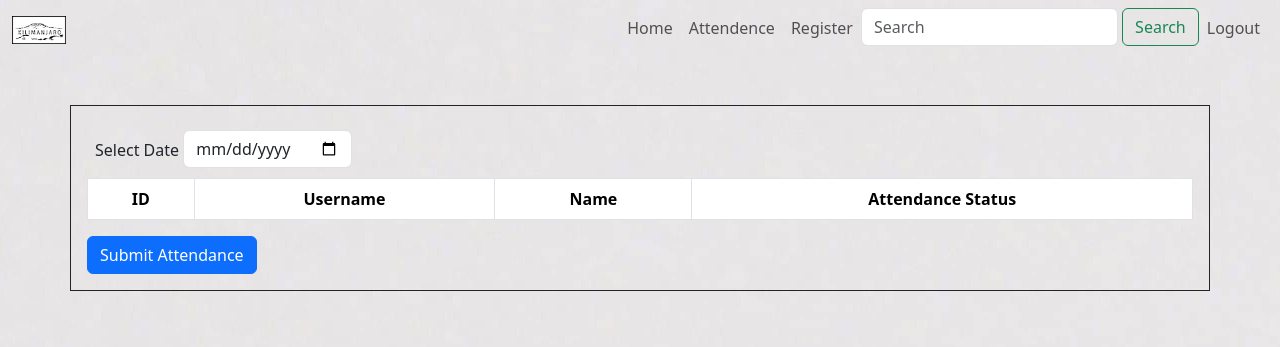
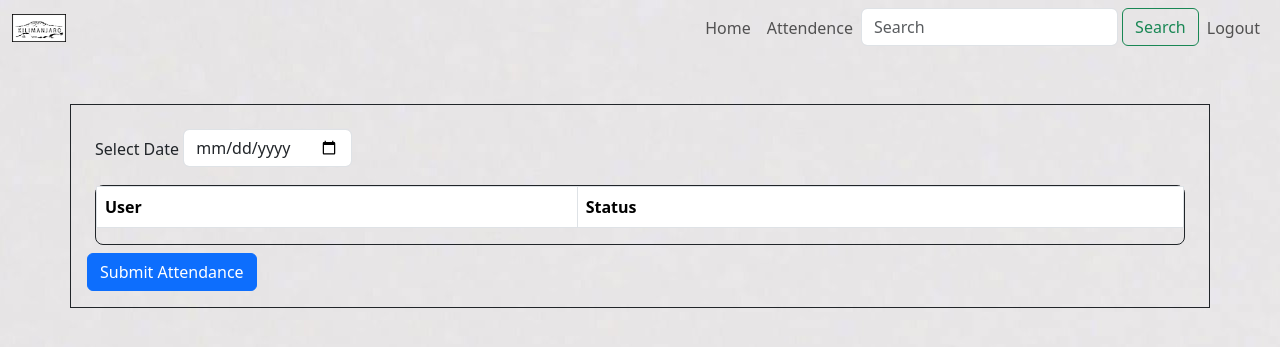
Before and after one commit to e9arawat/Kilimanjaro, a Django app: page /attendance_form/ in a window 1280 px wide. Shown: the top 347 px of the page. Run offline with Django 4.2, Linux system fonts and the light colour scheme; the visitor is signed in with stand-in values (Sample User, id 1); data comes from the database, SQL or seed files in the repository; lists and menus that the app fills with data are empty.

Commit message:
On Progress

```diff
--- a/entropy/entropy/settings.py
+++ b/entropy/entropy/settings.py
@@ -122,3 +122,4 @@ STATIC_URL = "static/"
 # https://docs.djangoproject.com/en/4.2/ref/settings/#default-auto-field
 
 DEFAULT_AUTO_FIELD = "django.db.models.BigAutoField"
+DATA_UPLOAD_MAX_NUMBER_FIELDS = 11000
--- a/entropy/kilimanjaro/forms.py
+++ b/entropy/kilimanjaro/forms.py
@@ -3,7 +3,7 @@
 from django import forms
 from django.contrib.auth.models import User
 from django.contrib.auth.forms import UserCreationForm
-from .models import Employee
+from .models import Employee, Attendance
 
 
 class AddEmployeeForm(UserCreationForm):
@@ -16,17 +16,28 @@ class AddEmployeeForm(UserCreationForm):
         fields = ["username", "first_name", "last_name", "email"]
 
 
-class AttendanceForm(forms.Form):
+class AttendanceForm(forms.ModelForm):
     """form for adding attendance"""
 
-    date = forms.DateField()
     attendance_status_choices = [
         ("Present", "Present"),
         ("Late", "Late"),
         ("Absent", "Absent"),
-        ("Leave", "Leave"),
-        ("Official Travel", "Official Travel"),
+        ("Sick", "Sick"),
+        ("Vacation", "Vacation"),
+        ("Travel", "Travel"),
     ]
+
+    class Meta:
+        """
+        Meta class
+        """
+        model = Attendance
+        fields = ["date"]
+
+        widgets = {
+            "date" : forms.DateInput(attrs={"class" : "form-control", "type" : "date"})
+        }
 
     def __init__(self, *args, **kwargs):
         super().__init__(*args, **kwargs)
@@ -34,7 +45,7 @@ class AttendanceForm(forms.Form):
 
         for employee in employee_data:
             field_name = f"attendance_status_{employee.id}"
-            label = f"{employee.username} - {employee.get_full_name()}"
+            label = f"{employee.get_full_name()}"
             widget = forms.Select(
                 attrs={"class": "form-control"}, choices=self.attendance_status_choices
             )
@@ -54,8 +65,9 @@ class AttendanceUpdateForm(forms.Form):
             ("Present", "Present"),
             ("Late", "Late"),
             ("Absent", "Absent"),
-            ("Leave", "Leave"),
-            ("Official Travel", "Official Travel"),
+            ("Sick", "Sick"),
+            ("Vacation", "Vacation"),
+            ("Travel", "Travel"),
         ]
     )
 
--- a/entropy/kilimanjaro/templates/kilimanjaro/add_employee.html
+++ b/entropy/kilimanjaro/templates/kilimanjaro/add_employee.html
@@ -11,9 +11,9 @@
     {% endif %}
 
 
-    <div class="container mt-5">
+    <div class="container p-5">
         <h3>Create an account</h3>
-        <div class=" border border-dark p-3  bg-light">
+        <div class=" border border-dark p-3 bg-light">
             <form action="{% url 'add_employee' %}" method="post">
                 {% csrf_token %}
 
@@ -23,6 +23,7 @@
                     <input type="{{field.field.widget.input_type}}" class="form-control" name="{{ field.name }}" id="{{ field.name }}" placeholder="{{ field.name }}">
                 </div>
                 {% endfor %}
+                <br>
                 <button type="submit" class="btn btn-primary">Sign-up</button>
             </form>
             </br>
--- a/entropy/kilimanjaro/templates/kilimanjaro/attendance_form.html
+++ b/entropy/kilimanjaro/templates/kilimanjaro/attendance_form.html
@@ -20,6 +20,7 @@
                 {{ error_message }}
             </div>
             {% endif %}
+
             <div class="form-group p-2">
                 <div class="d-flex">
                     <div class="py-2">
@@ -27,39 +28,34 @@
                     </div>
                     <span>&nbsp;</span>
                     <div>
-                        <input type="date" class="form-control" name="date" id="date">
+                        <input type="date" class="form-control" name="date" id="id_date">
                     </div>
                 </div>
             </div>
+            <div class="p-2">
+                <div class="border border-dark rounded-3">
 
-            <table class="table table-bordered">
+                    <table class="table table-bordered rounded-3">
                         <thead>
                             <tr>
-                        <th class="text-center" scope="col">ID</th>
-                        <th class="text-center custom-view" scope="col">Username</th>
-                        <th class="text-center" scope="col">Name</th>
-                        <th class="text-center" scope="col">Attendance Status</th>
+                                <th>User</th>
+                                <th>Status</th>
                             </tr>
                         </thead>
                         <tbody>
-                    {% for data in employee_data %}
+                            {% for field in form %}
+                                {% if field.label != "Date" %}
                                     <tr>
-                        <th class="text-end" scope="row">{{ data.id }}</th>
-                        <td class="custom-view">{{ data.username }}</td>
-                        <td>{{ data.get_full_name }}</td>
-                        <td>
-                            <select id="attendance_status_{{ data.id }}" name="attendance_status_{{ data.id }}" class="form-control" required>
-                                <option value="Present">Present</option>
-                                <option value="Late">Late</option>
-                                <option value="Absent">Absent</option>
-                                <option value="Leave">Leave</option>
-                                <option value="Official Travel">Official Travel</option>
-                            </select>
-                        </td>
+                                        <td>{{field.label}}</td>
+                                        <td>{{field}}</td>
                                     </tr>
+                                {% endif %}
+
                             {% endfor %}
                         </tbody>
                     </table>
+                </div>
+            </div>
 
             <button type="submit" class="btn btn-primary">Submit Attendance</button>
         </form>
--- a/entropy/kilimanjaro/templates/kilimanjaro/attendance_sheet.html
+++ b/entropy/kilimanjaro/templates/kilimanjaro/attendance_sheet.html
@@ -3,7 +3,7 @@
 {% block content %}
 
 
-    <div class="container p-3">
+    <div class="container p-5">
       <div class="row">
         <div class="col-sm-3">
           <form method="post" action="{% url 'date-record' %}" class="d-flex">
@@ -19,7 +19,7 @@
 
     </div>
 
-      <div class="container p-3 custom-font custom-record">
+      <!-- <div class="container p-3 custom-font custom-record">
 
         <h2>Attendance Sheet</h2>
 
@@ -79,6 +79,6 @@
             <a href="?page={{ page_obj.paginator.num_pages }}">last &raquo;</a>
         {% endif %}
     </span>
-  </div>
+  </div> -->
 
 {% endblock %}
--- a/entropy/kilimanjaro/templates/kilimanjaro/base.html
+++ b/entropy/kilimanjaro/templates/kilimanjaro/base.html
@@ -12,7 +12,7 @@
     <div>
         <nav class="navbar navbar-expand-lg">
             <div class="container-fluid">
-              <a class="navbar-brand" href=""><img src="{% static 'kilimanjaro/images/logo.png' %}" alt="logo" style="height: 28px;"></a>
+              <a class="navbar-link" href="{% url 'dashboard' %}"><img src="{% static 'kilimanjaro/images/logo.png' %}" alt="logo" style="height: 28px;"></a>
                   <button class="navbar-toggler" type="button" data-bs-toggle="collapse" data-bs-target="#navbarSupportedContent" aria-controls="navbarSupportedContent" aria-expanded="false" aria-label="Toggle navigation">
                     <span class="navbar-toggler-icon"></span>
                   </button>
@@ -21,14 +21,12 @@
                       {% if request.user.is_staff %}
                         <ul class="navbar-nav mr-auto">
                           <li class="nav-item active">
-                            <a class="nav-link" href="{% url 'attendance_record' %}">Home</a>
+                            <a class="nav-link" href="{% url 'dashboard' %}">Home</a>
                           </li>
                           <li class="nav-item active">
                             <a class="nav-link" href="{% url 'attendance_form' %}">Attendence</a>
                           </li>
-                          <li class="nav-item active">
-                            <a class="nav-link" href="{% url 'attendance_sheet' %}">Register</a>
-                          </li>
+
                         </ul>
                         <ul class="navbar-nav ml-auto">
                           <form class="form-inline" method="post" action="{% url 'search_employee' %}">
--- a/entropy/kilimanjaro/urls.py
+++ b/entropy/kilimanjaro/urls.py
@@ -10,16 +10,16 @@ urlpatterns = [
     path(
         "attendance_form/", views.EmployeeAttendance.as_view(), name="attendance_form"
     ),
-    path(
-        "attendance_record/",
-        views.AttendanceRecordView.as_view(),
-        name="attendance_record",
-    ),
-    path(
-        "attendance_sheet/",
-        views.AttendanceSheetView.as_view(),
-        name="attendance_sheet",
-    ),
+    # path(
+    #     "attendance_record/",
+    #     views.AttendanceRecordView.as_view(),
+    #     name="attendance_record",
+    # ),
+    # path(
+    #     "attendance_sheet/",
+    #     views.AttendanceSheetView.as_view(),
+    #     name="attendance_sheet",
+    # ),
     path(
         "update_attendance/<str:selected_date>/",
         views.UpdateAttendanceView.as_view(),
--- a/entropy/kilimanjaro/views.py
+++ b/entropy/kilimanjaro/views.py
@@ -2,6 +2,7 @@
 
 from datetime import date
 from datetime import datetime
+from django.db.models.query import QuerySet
 from django.shortcuts import redirect
 from django.contrib.auth import logout
 from django.contrib.auth.decorators import login_required
@@ -10,7 +11,7 @@ from django.views.generic.base import TemplateView
 from django.views.generic.list import ListView
 from django.contrib.auth.views import LoginView
 from django.urls import reverse_lazy
-from django.views.generic.edit import FormView, UpdateView
+from django.views.generic.edit import CreateView, UpdateView, FormView
 from django.urls import reverse
 from django.contrib.auth.mixins import LoginRequiredMixin, PermissionRequiredMixin
 from django.core.exceptions import ObjectDoesNotExist
@@ -21,6 +22,9 @@ from .forms import (
     AttendanceUpdateForm,
 )
 from .models import Attendance, Employee
+
+from django.core.paginator import Paginator
+from django.contrib import messages
 
 
 # Create your views here.
@@ -49,11 +53,26 @@ class Dashboard(ListView):
     paginate_by = 10
 
     def get_queryset(self):
-        return self.model.attendance_record()
+        # contact_list = Employee.objects.all()
+        # paginator = Paginator(contact_list, 10)
+        # print(self.request.GET)
+        # page = int(self.request.GET.get('page',1))
+        # print(page)
+        # if self.request.user.is_staff:
+        #     temp = self.model.attendance_record(page)
+        #     print("*****************8")
+        #     print(temp)
+        #     return temp
+        # return []
+        return self.model.objects.all()
 
     def get_context_data(self, **kwargs):
         context = super().get_context_data(**kwargs)
         user = self.request.user
+
+        data = self.model.attendance_record(context["object_list"])
+        context["attendance_record"] = data
+
         if not user.is_staff:
             employee = user.employee_related
             context["employee_attendance_record"] = employee.employee_record()
@@ -88,6 +107,7 @@ class AddEmployee(FormView):
         return redirect(self.success_url)
 
 
+
 class EmployeeAttendance(LoginRequiredMixin, PermissionRequiredMixin, FormView):
     """renders attendance form"""
 
@@ -98,6 +118,7 @@ class EmployeeAttendance(LoginRequiredMixin, PermissionRequiredMixin, FormView):
     error_message = ""
 
     permission_required = "is_staff"
+
 
     def form_valid(self, form):
         selected_date = form.cleaned_data["date"]
@@ -123,43 +144,32 @@ class EmployeeAttendance(LoginRequiredMixin, PermissionRequiredMixin, FormView):
 
     def get_context_data(self, **kwargs):
         context = super().get_context_data(**kwargs)
-        context["employee_data"] = User.objects.filter(is_staff=False)
+        context['employee_data'] = User.objects.filter(is_staff=False)
         context["error_message"] = getattr(self, "error_message", None)
         return context
 
 
-class AttendanceRecordView(LoginRequiredMixin, PermissionRequiredMixin, ListView):
-    """renders record view"""
 
-    template_name = "kilimanjaro/attendance_record.html"
-    model = Employee
-    context_object_name = "attendance_record"
-    paginate_by = 10
-    permission_required = "is_staff"
-    login_url = "user-login"
+# class AttendanceSheetView(LoginRequiredMixin, PermissionRequiredMixin, ListView):
+#     """renders date-wise attendance view"""
 
-    def get_queryset(self):
-        return self.model.attendance_record()
+#     template_name = "kilimanjaro/attendance_sheet.html"
+#     model = Employee
+#     paginate_by = 6
+#     context_object_name = "attendance_data"
+#     login_url = "user-login"
+#     permission_required = "is_staff"
 
+#     def get_queryset(self):
+#         return []
 
-class AttendanceSheetView(LoginRequiredMixin, PermissionRequiredMixin, ListView):
-    """renders date-wise attendance view"""
-
-    template_name = "kilimanjaro/attendance_sheet.html"
-    model = Employee
-    paginate_by = 6
-    context_object_name = "attendance_data"
-    login_url = "user-login"
-    permission_required = "is_staff"
-
-    def get_queryset(self):
-        return self.model.all_dates_record()
-
-    def get_context_data(self, **kwargs):
-        context = super().get_context_data(**kwargs)
-        employee_data = User.objects.filter(is_staff=False)
-        context["employee_data"] = employee_data
-        return context
+#     def get_context_data(self, **kwargs):
+#         context = super().get_context_data(**kwargs)
+#         # data = self.model.all_dates_record()
+#         # context['attendance_data'] = data
+#         # employee_data = User.objects.filter(is_staff=False)
+#         # context["employee_data"] = employee_data
+#         return context
 
 
 class DateRecordView(LoginRequiredMixin, PermissionRequiredMixin, ListView):
@@ -170,8 +180,17 @@ class DateRecordView(LoginRequiredMixin, PermissionRequiredMixin, ListView):
     template_name = "kilimanjaro/date-record.html"
     context_object_name = "date_record"
     model = Employee
+    paginate_by = 10
 
     def get_queryset(self):
+        return self.model.objects.all()
+
+    def post(self, request, *args, **kwargs):
+        """function to search attendance record of any date"""
+        return self.get(request, *args, **kwargs)
+
+    def get_context_data(self, **kwargs):
+        context = super().get_context_data(**kwargs)
         searched_date = self.request.POST.get("searched_date")
         if not searched_date:
             return {"error_message": "No Date Selected"}
@@ -179,13 +198,8 @@ class DateRecordView(LoginRequiredMixin, PermissionRequiredMixin, ListView):
             return {"error_message": "Invalid Date"}
 
         searched_date = datetime.strptime(searched_date, "%Y-%m-%d").date()
-
-        return self.model.date_record(searched_date)
-
-    def post(self, request, *args, **kwargs):
-        """function to search attendance record of any date"""
-        return self.get(request, *args, **kwargs)
-
+        context["date_record"] = self.model.date_record(searched_date, context["object_list"])
+        return context
 
 class UpdateAttendanceView(LoginRequiredMixin, PermissionRequiredMixin, FormView):
     """renders form for updating attendance"""
@@ -203,7 +217,8 @@ class UpdateAttendanceView(LoginRequiredMixin, PermissionRequiredMixin, FormView
         context = super().get_context_data(**kwargs)
         selected_date = self.kwargs.get("selected_date")
         selected_date = datetime.strptime(selected_date, "%Y-%m-%d").date()
-        attendance_data = Employee.date_record(selected_date)
+        employees = Employee.objects.all()
+        attendance_data = Employee.date_record(selected_date, employees)
         context["date"] = attendance_data["date"]
         context["attendances"] = attendance_data["username_status"]
         return context
@@ -235,7 +250,7 @@ class UpdateAttendanceView(LoginRequiredMixin, PermissionRequiredMixin, FormView
                     attendance_record.status = new_status
                     attendance_record.save()
 
-        return redirect(reverse("attendance_sheet"))
+        return redirect(reverse("dashboard"))
 
 
 class SearchEmployee(LoginRequiredMixin, PermissionRequiredMixin, TemplateView):
```
Also changed, not shown: entropy/kilimanjaro/models.py (+25 -13 lines), entropy/kilimanjaro/templates/kilimanjaro/attendance_record.html (deleted, +0 -62 lines), entropy/kilimanjaro/templates/kilimanjaro/dashboard.html (+21 -3 lines), entropy/kilimanjaro/templates/kilimanjaro/date-record.html (+18 -0 lines). Lines whose indentation alone changed are shown as unchanged.
